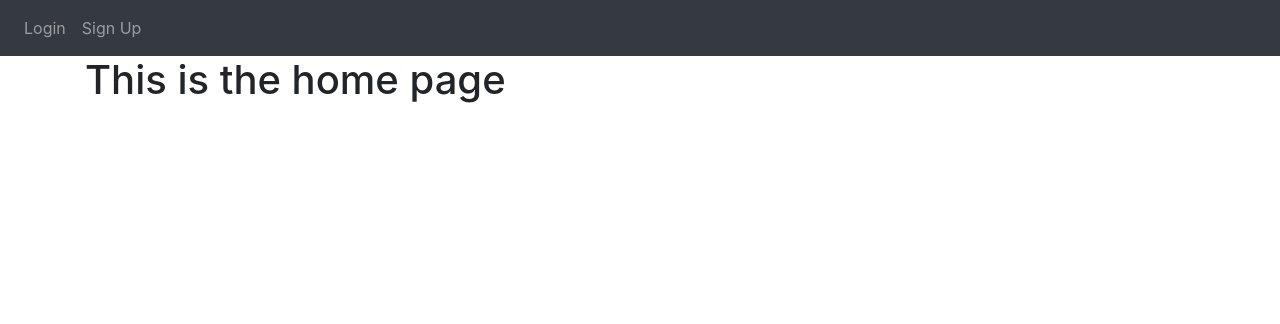
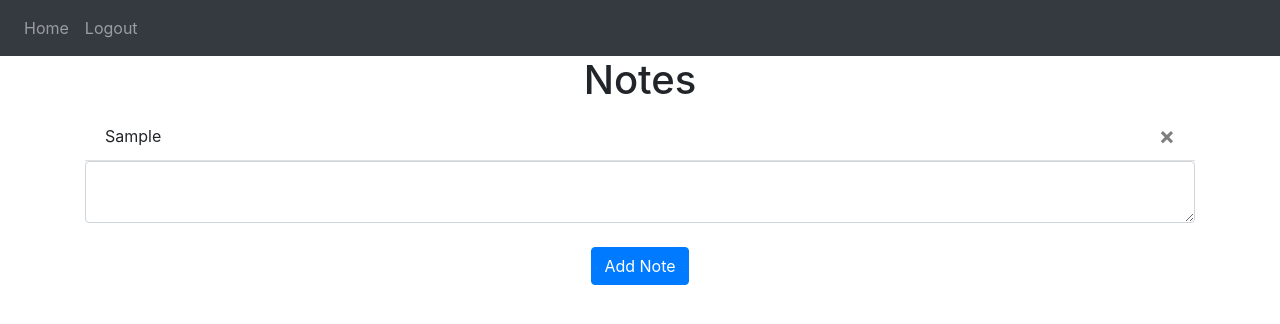
Before and after one commit to Natndez/FEMA-MOCK, a Flask app: template website/templates/home.html in a window 1280 px wide. Shown: the top 324 px of the page. Run offline with Flask 2, Linux system fonts and the light colour scheme; the template is opened without the code that fills it: values that come from a table or form of the project are taken from there, others are empty; tables that the repository leaves empty hold one stand-in row (values such as "Sample post"); style sheets or scripts are compiled from the project's sources; some libraries are stand-ins or nearby versions.

Commit message:
Can now add and remove notes(will switch to job assignments later on)

```diff
--- /dev/null
+++ b/website/static/index.js
@@ -0,0 +1,8 @@
+function deleteNote(noteId) {
+    fetch('/delete-note', {
+        method: 'POST',
+        body: JSON.stringify({ noteId: noteId }),
+    }).then((_res) => {
+        window.location.href = "/";
+    });
+}
--- a/website/templates/base.html
+++ b/website/templates/base.html
@@ -84,5 +84,9 @@
         integrity="sha384-JZR6Spejh4U02d8jOt6vLEHfe/JQGiRRSQQxSfFWpi1MquVdAyjUar5+76PVCmYl"
         crossorigin="anonymous"
     ></script>
+    <script
+        type="text/javascript"
+        src="{{ url_for('static', filename='index.js') }}"
+    ></script>
 </body>
 </html>
--- a/website/templates/home.html
+++ b/website/templates/home.html
@@ -2,5 +2,21 @@
 {% extends "base.html" %} {% block title %}Home{% endblock %}
 
 {% block content %}
-<h1>This is the home page</h1>
+<h1 align="center">Notes</h1>
+<ul class="list-group list-group-flush" id="notes">
+    {% for note in user.notes %}
+    <li class="list-group-item">{{ note.data }}
+        <button type="button" class="close" onClick="deleteNote('{{ note.id }}')">
+            <span aria-hidden="true">&times;</span>
+        </button>
+    </li>
+    {% endfor %}
+</ul>
+<form method="POST">
+    <textarea name="note" id="note" class="form-control"></textarea>
+    <br/>
+    <div align="center">
+        <button type="submit" class="btn btn-primary">Add Note</button>
+    </div>
+</form>
 {% endblock %}
```
Also changed, not shown: website/views.py (+27 -2 lines).
